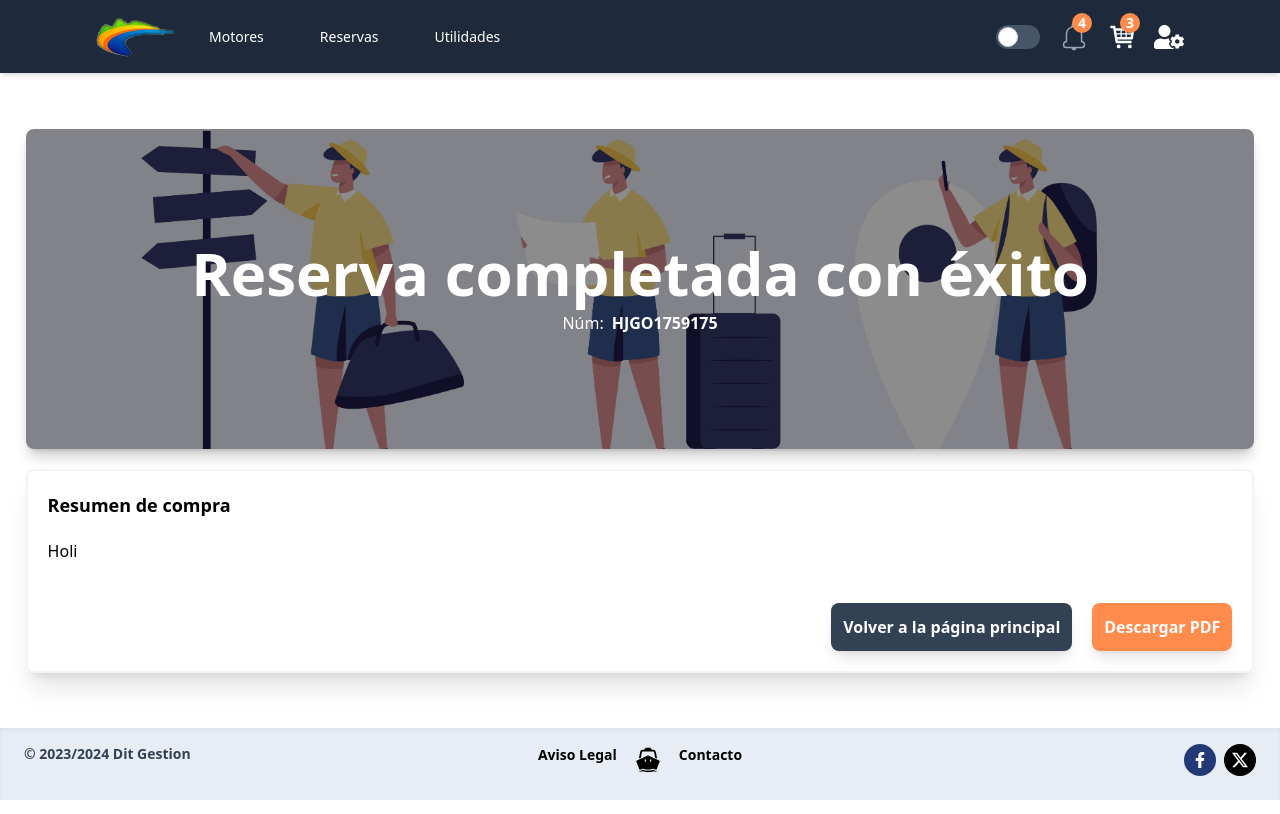
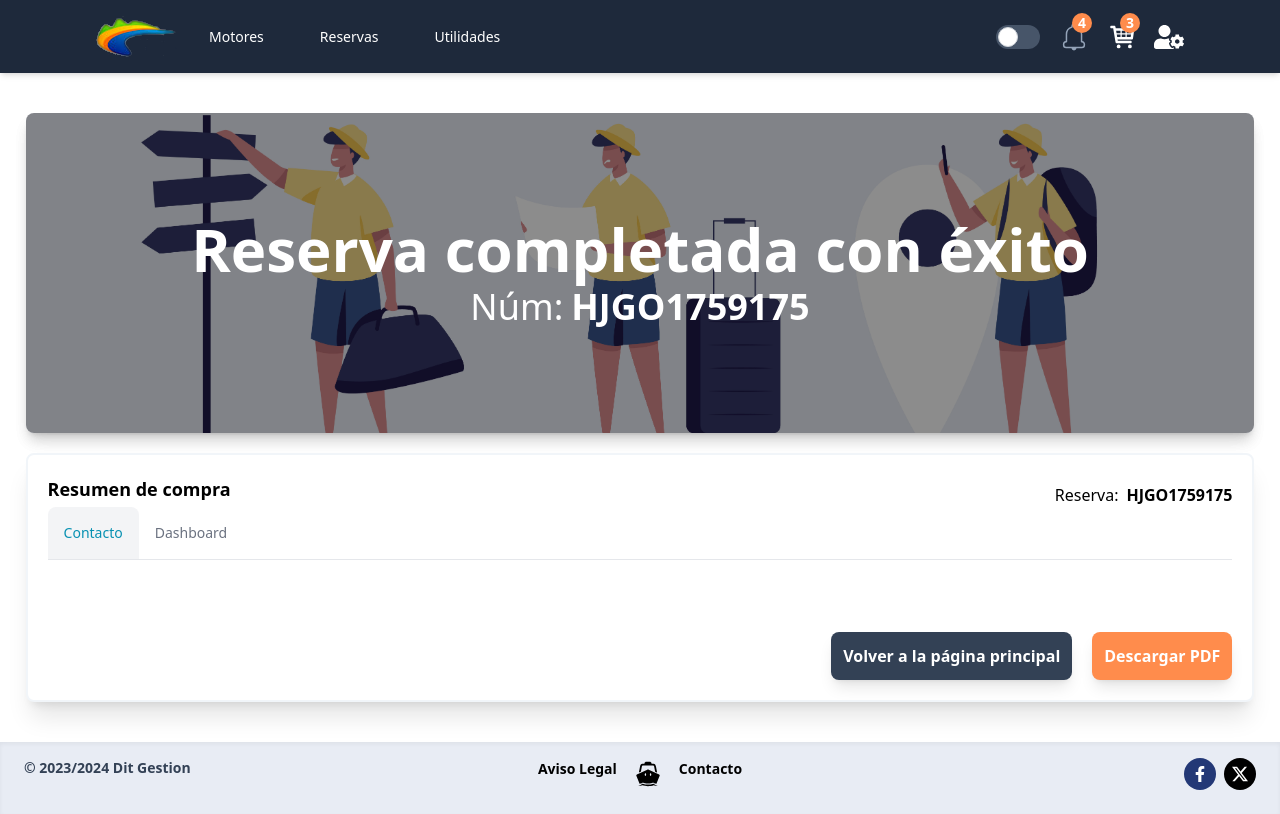
Before and after one commit to probablynotannie/b2b, a React (Vite) app: page /completada in a window 1280 px wide. Built offline with nearby package versions, Linux system fonts and the light colour scheme.

Commit message:
Arreglos en la tabla

```diff
--- a/src/App.jsx
+++ b/src/App.jsx
@@ -7,7 +7,7 @@ import Destinos from "./componentes/motores/Destinos";
 import Entradas from "./componentes/motores/Entradas";
 import Ferris from "./componentes/motores/Ferris";
 import Cesta from "./componentes/reservas/cestaFinal/CestaCompleta";
-import ReservaFinalizada from "./componentes/reservas/ReservaFinalizada";
+import ReservaFinalizada from "./componentes/reservas/reservaFinalizada/ReservaFinalizada";
 import Tickets from "./componentes/motores/Tickets";
 import Clientes from "./componentes/utilidades/Clientes";
 import Presupuestos from "./componentes/utilidades/Presupuestos";
--- a/src/componentes/reservas/productos/Producto/Producto.jsx
+++ b/src/componentes/reservas/productos/Producto/Producto.jsx
@@ -92,13 +92,32 @@ function Producto() {
             Reservar
           </button>
         </div>
-        <article className="grid grid-cols-5 lg:gap-10 my-5 mt-10">
-          <section className=" col-span-5 lg:col-span-2 flex flex-col justify-between border-2 border-gray-200 dark:border-slate-800 rounded-xl p-3 text-slate-700 bg-white dark:bg-slate-800 shadow-xl">
-            <h4 className="p-3 font-bold text-cen rounded-t-xl border-b-2 border-slate-100 dark:border-slate-700  text-secondary">
+        <article className="grid grid-cols-5 lg:gap-10 my-5 mt-10 ">
+          <section className=" col-span-5 lg:col-span-1 flex flex-col  justify-between border-2 border-gray-200 dark:border-slate-800 rounded-xl p-3 text-slate-700 bg-slate-500 dark:bg-slate-800 shadow-xl">
+            <h4 className="p-3 font-bold text-cen rounded-t-xl   text-secondary">
               Resumen
             </h4>
-            <div className="text-slateo-700 mx-2 mt-3 text-sm">
-              <span className="font-semibold dark:text-slate-400">Entrada</span>
+            <div className="flex justify-between pb-2 border-b-2 border-slate-100  dark:border-slate-700">
+              <div className="flex items-center space-x-1 text-sm font-semibold  dark:text-slate-100">
+                <FaPerson className="text-xl text-secondary" />
+                <span className="text-white">{producto.pax}</span>
+                <span className="text-white">
+                  adulto{producto.pax !== 1 && "s"}
+                </span>
+              </div>
+              {producto.pax_ninios > 0 && (
+                <div className="flex items-center space-x-1 text-sm font-semibold  dark:text-slate-100">
+                  <FaChild className="text-lg text-secondary" />
+                  <span className="text-white">
+                    {producto.pax_ninios} niño{producto.pax_ninios > 1 && "s"}
+                  </span>
+                </div>
+              )}
+            </div>
+            <div className="text-slateo-700 mx-2 mt-3 text-sm ">
+              <span className="font-semibold dark:text-slate-400 text-white">
+                Entrada
+              </span>
               <div className="relative">
                 <input
                   className="border bg-white dark:bg-slate-700 dark:border-slate-600 dark:placeholder-slate-400 dark:text-white dark:focus:ring-slate-600 dark:focus:border-slate-600 border-slate-300 text-slate-500 text-sm rounded-lg p-2.5 pl-10 w-full cursor-pointer"
@@ -110,7 +129,7 @@ function Producto() {
                   <FaRegCalendarAlt />
                 </div>
               </div>
-              <span className="block mt-2 font-semibold dark:text-slate-400">
+              <span className="block mt-2 font-semibold text-white dark:text-slate-400">
                 Salida
               </span>
               <div className="relative">
@@ -124,31 +143,9 @@ function Producto() {
                   <FaRegCalendarAlt />
                 </div>
               </div>
-
-              <div className="flex justify-between my-3">
-                <div className="flex items-center space-x-1 text-sm font-semibold dark:text-slate-100">
-                  <FaPerson className="text-xl text-secondary" />
-
-                  <span>{producto.pax}</span>
-                  <span>adulto{producto.pax !== 1 && "s"}</span>
-                </div>
-                {producto.pax_ninios > 0 && (
-                  <div className="flex items-center space-x-1 text-sm font-semibold dark:text-slate-100">
-                    <FaChild className="text-lg text-secondary" />
-                    <span>
-                      {producto.pax_ninios} niño{producto.pax_ninios > 1 && "s"}
-                    </span>
-                  </div>
-                )}
-              </div>
             </div>
-            {/*   <div className="p-2">
-              <Map location={producto.ubicacion} />
-            </div> */}
           </section>
-          <aside className="h-full lg:col-span-3 col-span-5 ">
-            {/*     <h4 className="font-bold text-lg mb-3">Imagenes</h4>
-            <Images /> */}
+          <aside className="h-full lg:col-span-4 col-span-5 ">
             <Map location={producto.ubicacion} />
           </aside>
           <section className="col-span-5">
--- a/src/componentes/reservas/productos/habitaciones/Listado2.jsx
+++ b/src/componentes/reservas/productos/habitaciones/Listado2.jsx
@@ -126,7 +126,7 @@ function Listado() {
         </thead>
         <tbody className="dark:bg-slate-800">
           {habitaciones.map((habitacion) => (
-            <tr className="border-b-2 border-slate-100" key={habitacion.id}>
+            <tr className="border-b-2 border-slate-100 dark:border-slate-700" key={habitacion.id}>
               <td className="p-3 font-semibold dark:text-secondary">
                 {habitacion.nombre}
               </td>
@@ -136,7 +136,7 @@ function Listado() {
               <td className="p-3 ">
                 {habitacion.reembolso === "SI" ? (
                   <div className="flex flex-col items-center space-x-3 ">
-                    <span className="bg-green-50 flex items-center text-slate-600 rounded-lg  text-sm gap-2 p-2 font-semibold flex-row">
+                    <span className="bg-green-50 dark:bg-green-700 dark:text-white flex items-center text-slate-600 rounded-lg  text-sm gap-2 p-2 font-semibold flex-row">
                       <FaCheck className="text-md " />
                       Reembolsable
                     </span>
@@ -146,9 +146,9 @@ function Listado() {
                   </div>
                 ) : (
                   <div className="flex flex-col items-center space-x-3 ">
-                    <span className="bg-red-50 flex items-center text-slate-600 rounded-lg  text-sm gap-2 p-1 font-semibold flex-row">
-                      <RxCross2 className="text-2xl text-red-600" />
-                      Reembolsable
+                    <span className="bg-red-50 dark:bg-red-500 dark:text-white flex items-center text-slate-600 rounded-lg  text-sm gap-2 p-1 font-semibold flex-row">
+                      <RxCross2 className="text-2xl text-red-600 dark:text-red-300" />
+                      No Reembolsable
                     </span>
                     {Array.isArray(habitacion.reembolso_penalizacion) ? (
                       <>
--- /dev/null
+++ b/src/componentes/reservas/reservaFinalizada/Datos.jsx
@@ -0,0 +1,22 @@
+import { Tabs } from "flowbite-react";
+
+function Datos() {
+  const contacto = {
+    nombre: "Ana",
+    apellidos: "Vachadze",
+    email: "vachadze123@gmail.com",
+    tel: "631694540",
+  };
+  return (
+    <Tabs aria-label="Default tabs" variant="default">
+      <Tabs.Item active title="Contacto" icon={""}></Tabs.Item>
+      <Tabs.Item title="Dashboard" icon={""}>
+        This is . Clicking another tab will toggle the visibility of this one
+        for the next. The tab JavaScript swaps classes to control the content
+        visibility and styling.
+      </Tabs.Item>
+    </Tabs>
+  );
+}
+
+export default Datos;
--- a/src/componentes/reservas/ReservaFinalizada.jsx
+++ b/src/componentes/reservas/reservaFinalizada/ReservaFinalizada.jsx
@@ -1,12 +1,7 @@
 import React from "react";
+import Datos from "./Datos";
 
 function ReservaFinalizada() {
-  const reservante = {
-    nombre: "Ana",
-    apellido: "Vachadze",
-    tel: "631694540",
-    email: "vachadze123@gmail.com",
-  };
   const numReserva = "HJGO1759175";
   const reserva = [
     {
@@ -42,13 +37,14 @@ function ReservaFinalizada() {
           <img
             src="/completado.jpg"
             className="w-full h-full object-cover rounded-lg shadow-lg"
+            alt="Imagen de reserva completada"
           />
           <div className="bg-black rounded-lg shadow-lg bg-opacity-45 top-0 absolute w-full h-full flex items-center justify-center">
             <div>
               <h2 className="text-white font-bold text-6xl">
                 Reserva completada con éxito
               </h2>
-              <span className="block text-center text-white  mt-2">
+              <span className="block text-center text-white text-4xl mt-2">
                 Núm:
                 <span className=" font-bold ml-2 text-center">
                   {numReserva}
@@ -57,20 +53,22 @@ function ReservaFinalizada() {
             </div>
           </div>
         </div>
-        <div></div>
         <div className="border-2 border-slate-100 dark:border-slate-800 shadow-xl mt-5 p-5 rounded-lg bg-white dark:bg-slate-800">
-          <h3 className="font-semibold text-lg dark:text-white">
-            Resumen de compra
-          </h3>
-
-          <section className="mt-5 grid md:grid-cols-2 lg:grid-cols-3 gap-3 lg::gap-16  ">
-            Holi
+          <div className="flex justify-between dark:text-white">
+            <h3 className="font-semibold text-lg">Resumen de compra</h3>
+            <span className="block text-center mt-2">
+              Reserva:
+              <span className=" font-bold ml-2 text-center">{numReserva}</span>
+            </span>
+          </div>
+          <section>
+            <Datos />
           </section>
           <div className="flex justify-end flex-row gap-x-5 mt-10">
             <button className="hover:shadow-xl transition bg-slate-700 p-3 rounded-lg shadow-lg text-white font-semibold">
               Volver a la página principal
             </button>
-            <button className="hover:shadow-xl transition bg-secondary dark:bg-secondaryDark p-3 rounded-lg shadow-lg text-white font-semibold">
+            <button className="hover:shadow-xl transition bg-secondary p-3 rounded-lg shadow-lg text-white font-semibold">
               Descargar PDF
             </button>
           </div>
```
